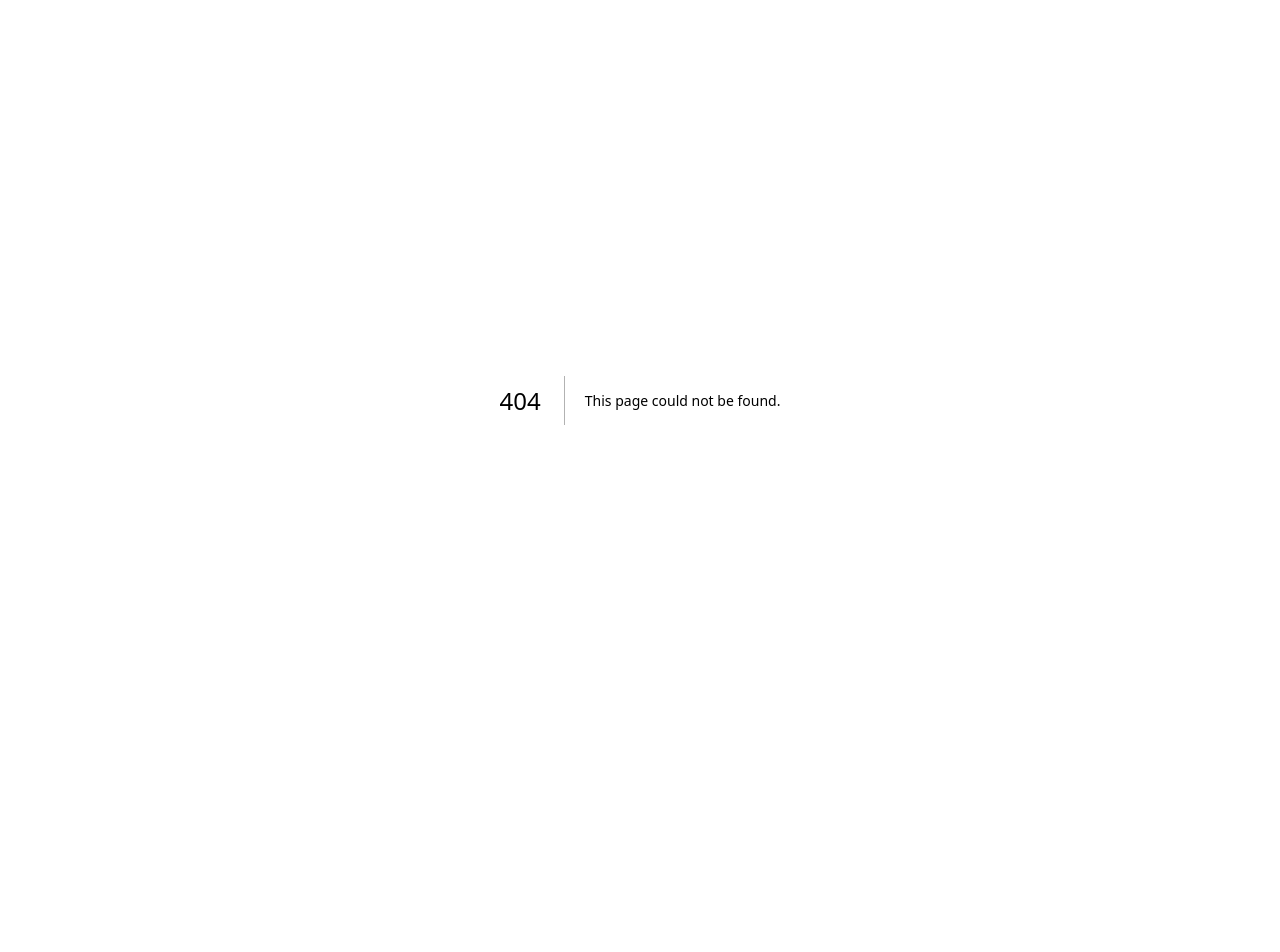
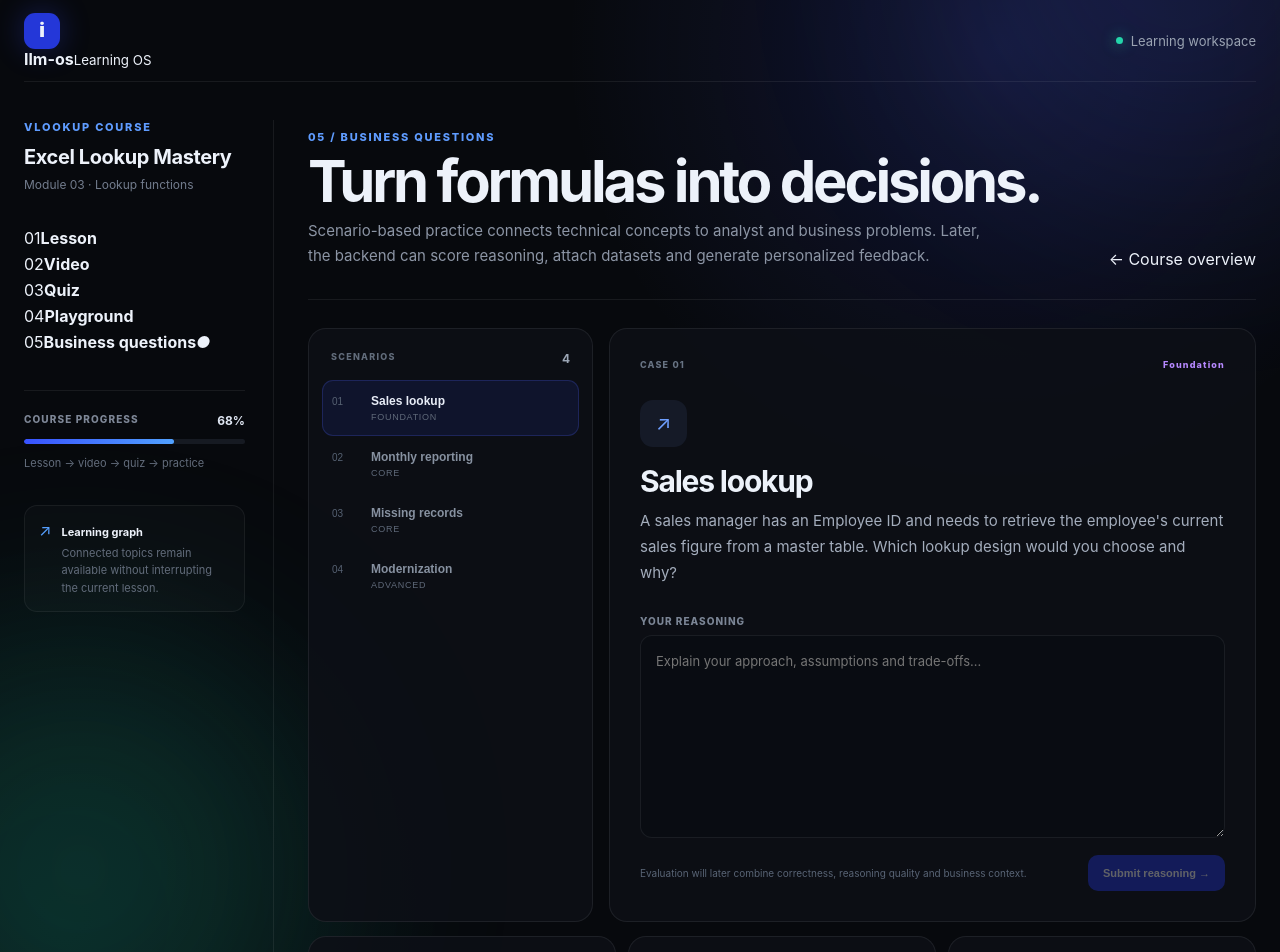
Before and after one commit to AbuHumzaKhan/Ilm-os, a Next.js app in the folder apps/web/: page /learn/business in a window 1280 px wide. Before the commit this address had no page. Shown: the top 952 px of the page. Before the commit the page ends 800 px from the top, so only its background shows below. Built offline with nearby package versions, Linux system fonts and the light colour scheme.

Commit message:
feat(web): add business question learning frontend

```diff
--- /dev/null
+++ b/apps/web/app/learn/business/page.tsx
@@ -0,0 +1,66 @@
+"use client";
+
+import { useState } from "react";
+import LearningModeShell from "../../../components/learning/LearningModeShell";
+
+const questions = [
+  { title: "Sales lookup", level: "Foundation", prompt: "A sales manager has an Employee ID and needs to retrieve the employee's current sales figure from a master table. Which lookup design would you choose and why?" },
+  { title: "Monthly reporting", level: "Core", prompt: "A monthly report contains product codes, while the reference table contains product descriptions and categories. Design a lookup approach that remains readable for a reporting team." },
+  { title: "Missing records", level: "Core", prompt: "A customer lookup occasionally fails because a customer ID is not present. How would you design the formula so the report shows a useful business message instead of an error?" },
+  { title: "Modernization", level: "Advanced", prompt: "An analyst inherited a workbook using many VLOOKUP formulas. Explain when you would consider replacing them with XLOOKUP or INDEX + MATCH." },
+];
+
+export default function BusinessQuestionsPage() {
+  const [selected, setSelected] = useState(0);
+  const [answer, setAnswer] = useState("");
+  const item = questions[selected];
+
+  return (
+    <LearningModeShell
+      active="business"
+      eyebrow="05 / BUSINESS QUESTIONS"
+      title="Turn formulas into decisions."
+      description="Scenario-based practice connects technical concepts to analyst and business problems. Later, the backend can score reasoning, attach datasets and generate personalized feedback."
+    >
+      <section className="business-layout">
+        <aside className="question-list">
+          <div className="list-head"><span>SCENARIOS</span><strong>{questions.length}</strong></div>
+          {questions.map((question, index) => (
+            <button key={question.title} type="button" className={selected === index ? "selected" : ""} onClick={() => { setSelected(index); setAnswer(""); }}>
+              <span>0{index + 1}</span><div><strong>{question.title}</strong><small>{question.level}</small></div>
+            </button>
+          ))}
+        </aside>
+
+        <section className="scenario-card">
+          <div className="scenario-meta"><span>CASE 0{selected + 1}</span><span>{item.level}</span></div>
+          <div className="case-icon">↗</div>
+          <h2>{item.title}</h2>
+          <p className="scenario-question">{item.prompt}</p>
+          <label htmlFor="business-answer">Your reasoning</label>
+          <textarea id="business-answer" value={answer} onChange={(event) => setAnswer(event.target.value)} placeholder="Explain your approach, assumptions and trade-offs…" rows={8} />
+          <div className="scenario-actions"><span>Evaluation will later combine correctness, reasoning quality and business context.</span><button type="button" disabled={!answer.trim()}>Submit reasoning →</button></div>
+        </section>
+      </section>
+
+      <section className="business-outcomes">
+        <div><span>BUSINESS CONTEXT</span><strong>Why this exists</strong><p>Learning should not stop at syntax. Learners need to translate spreadsheet techniques into reporting, operations and decision-support situations.</p></div>
+        <div><span>BACKEND HOOKS</span><strong>What will connect later</strong><p>Scenario bank, datasets, rubrics, evaluation, feedback, attempts and mastery progression.</p></div>
+        <div><span>SKILL GRAPH</span><strong>Where it leads</strong><p>VLOOKUP → XLOOKUP → data modeling → reporting → business analysis.</p></div>
+      </section>
+
+      <style jsx>{`
+        .business-layout { display: grid; grid-template-columns: 285px minmax(0,1fr); gap: 16px; margin-top: 28px; }
+        .question-list, .scenario-card, .business-outcomes > div { border: 1px solid rgba(255,255,255,.075); background: rgba(13,16,23,.86); border-radius: 18px; }
+        .question-list { padding: 13px; } .list-head { display:flex; justify-content:space-between; padding: 9px 9px 14px; color:#626c7b; font-size:9px; font-weight:800; letter-spacing:.14em; } .list-head strong { color:#9ca6b5; letter-spacing:0; }
+        .question-list button { width:100%; display:grid; grid-template-columns:30px 1fr; gap:9px; text-align:left; padding:13px 9px; border:1px solid transparent; border-radius:11px; background:transparent; color:#8791a0; } .question-list button:hover { background:rgba(255,255,255,.02); } .question-list button.selected { background:rgba(65,85,255,.1); border-color:rgba(80,103,255,.22); color:#e8edf7; } .question-list button > span { color:#566172; font-size:10px; padding-top:2px; } .question-list strong, .question-list small { display:block; } .question-list strong { font-size:12px; } .question-list small { margin-top:4px; color:#5f6979; font-size:9px; text-transform:uppercase; letter-spacing:.08em; }
+        .scenario-card { padding: 30px; } .scenario-meta { display:flex; justify-content:space-between; color:#687383; font-size:9px; font-weight:800; letter-spacing:.13em; } .scenario-meta span:last-child { color:#b789ff; }
+        .case-icon { display:grid; place-items:center; width:47px; height:47px; margin-top:30px; border-radius:13px; background:#151a27; color:#6e9fff; font-size:20px; } .scenario-card h2 { margin:16px 0 9px; font-size:30px; letter-spacing:-.04em; } .scenario-question { max-width:850px; margin:0; color:#a4adbc; font-size:15px; line-height:1.75; }
+        label { display:block; margin-top:28px; margin-bottom:8px; color:#7b8595; font-size:10px; font-weight:800; letter-spacing:.1em; text-transform:uppercase; } textarea { width:100%; resize:vertical; min-height:170px; padding:15px; border:1px solid rgba(255,255,255,.07); border-radius:12px; outline:0; background:#090c12; color:#dbe3ef; font:13px/1.65 Inter, sans-serif; } textarea:focus { border-color:rgba(82,108,255,.5); }
+        .scenario-actions { display:flex; align-items:center; justify-content:space-between; gap:15px; margin-top:13px; } .scenario-actions span { max-width:560px; color:#596475; font-size:10px; line-height:1.5; } .scenario-actions button { border:0; border-radius:10px; padding:12px 15px; background:#2437d8; color:white; font-size:11px; font-weight:700; } .scenario-actions button:disabled { opacity:.35; }
+        .business-outcomes { display:grid; grid-template-columns:repeat(3,1fr); gap:12px; margin-top:14px; } .business-outcomes > div { padding:19px; } .business-outcomes span { color:#5f9cff; font-size:9px; font-weight:800; letter-spacing:.13em; } .business-outcomes strong { display:block; margin-top:8px; font-size:14px; } .business-outcomes p { color:#667182; font-size:11px; line-height:1.55; }
+        @media(max-width:800px){ .business-layout{grid-template-columns:1fr}.business-outcomes{grid-template-columns:1fr}.scenario-actions{display:block}.scenario-actions button{margin-top:12px} }
+      `}</style>
+    </LearningModeShell>
+  );
+}
```
